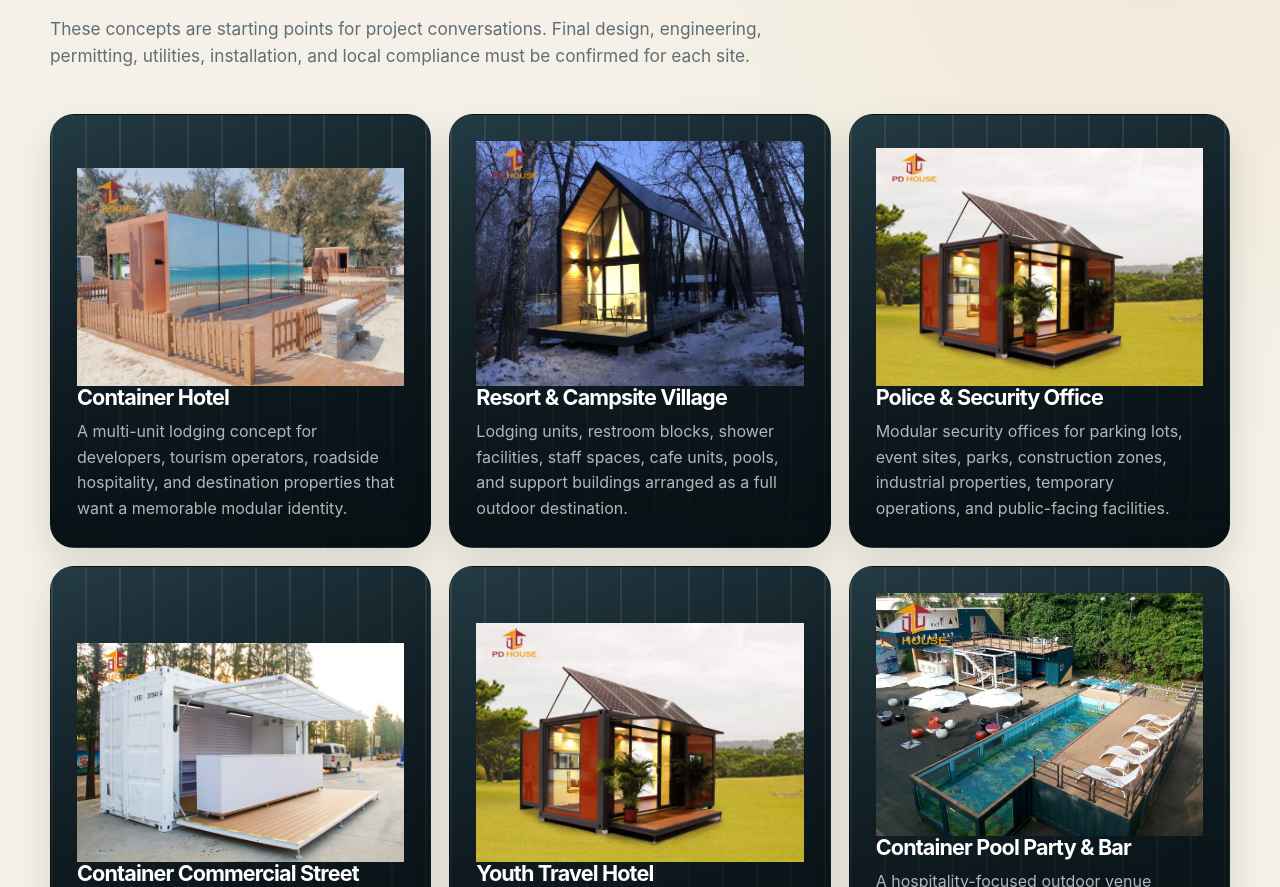
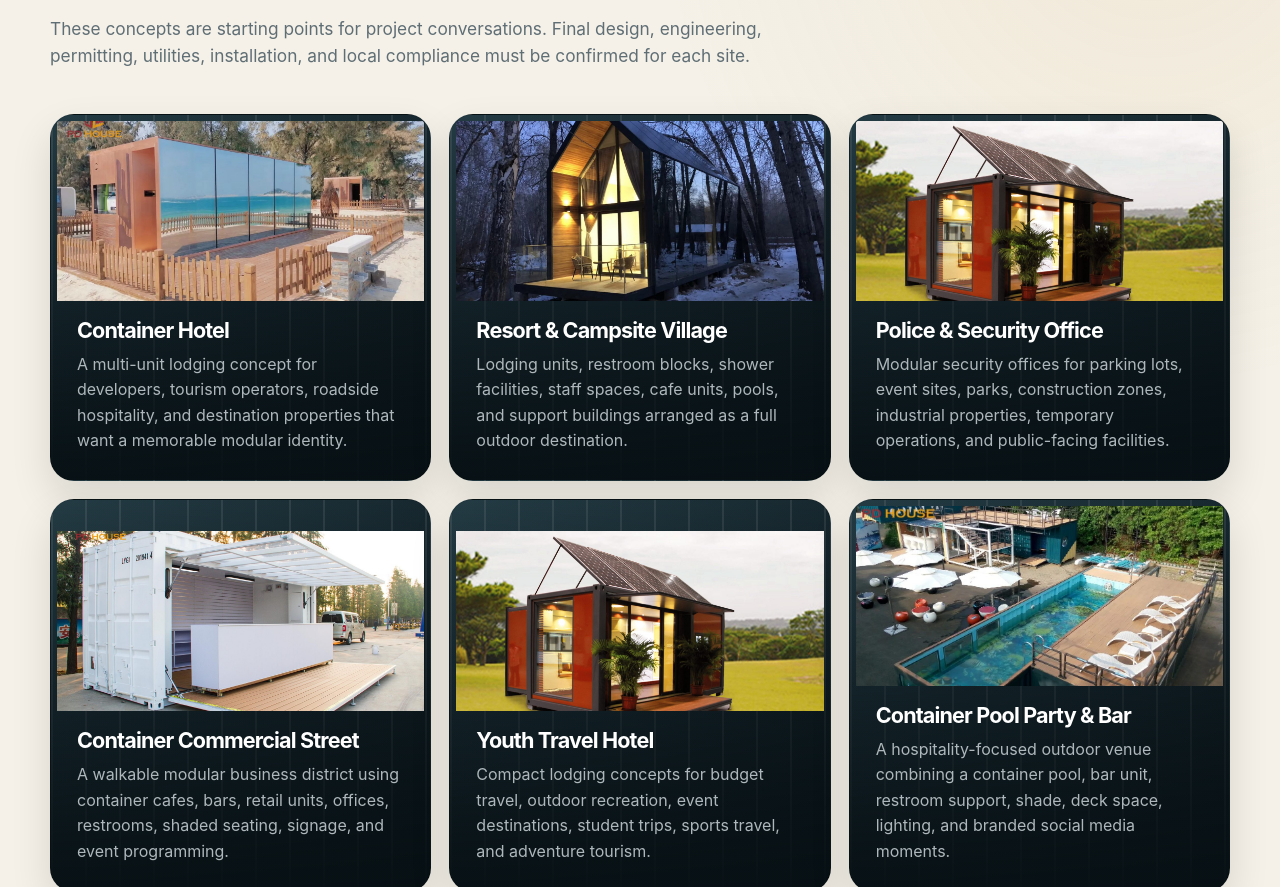
Before and after one commit to clearmyrecord/perfectdream, a plain HTML site: page projects.html in a window 1280 px wide. Shown: the part 895-1782 px from the top of the page. Drawn offline with Linux system fonts and the light colour scheme.

Commit message:
Style supplier photo cards and project gallery

```diff
--- a/assets/css/style.css
+++ b/assets/css/style.css
@@ -1301,3 +1301,6 @@ h4 {
     padding: 22px;
   }
 }
+
+/* Actual manufacturer photographs */
+.section-photo{margin:22px 0 10px}.section-photo img{display:block;width:100%;height:auto;max-height:320px;aspect-ratio:16/10;object-fit:cover;border-radius:18px;box-shadow:0 18px 42px rgba(0,0,0,.12)}.section-photo figcaption{font-size:.8rem;margin-top:6px;color:#596a6e}.project-card{overflow:hidden}.project-photo{display:block;width:calc(100% + 40px);max-width:none;margin:-20px -20px 18px;height:180px;object-fit:cover}
```
